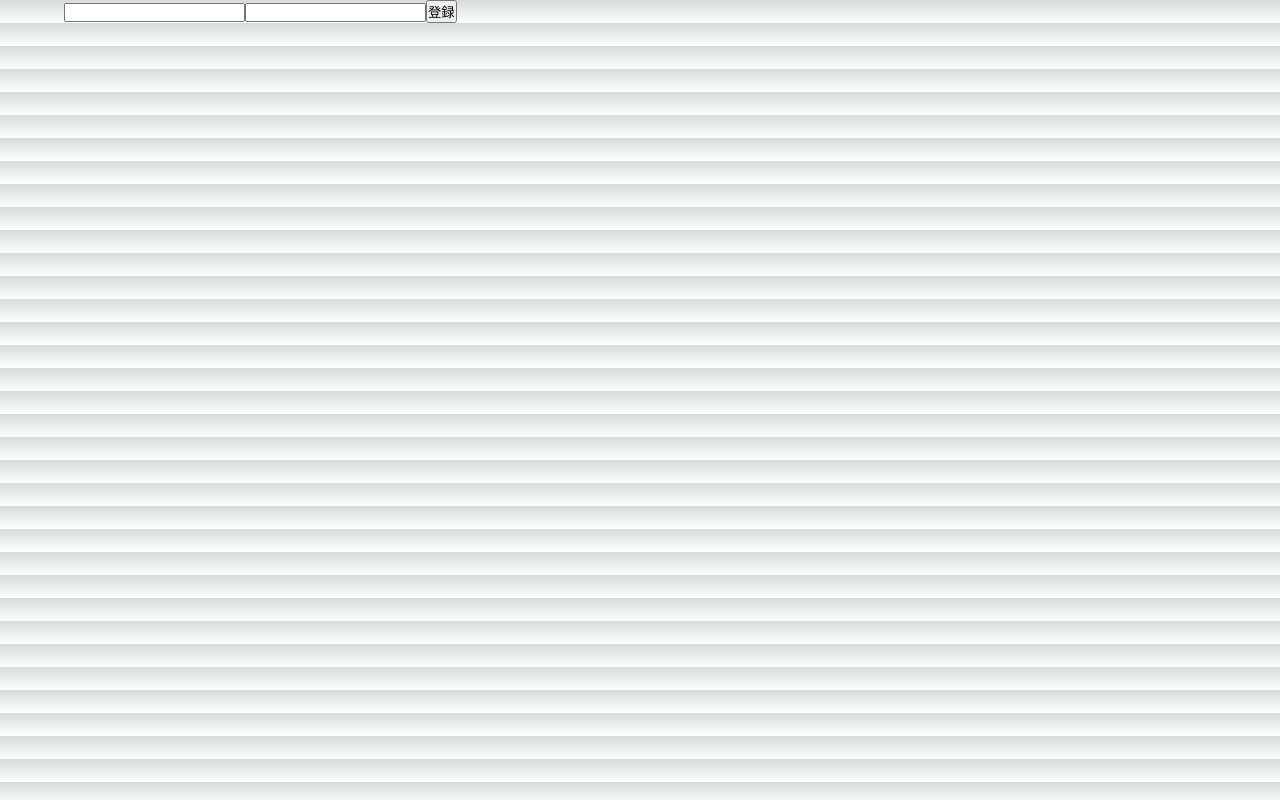
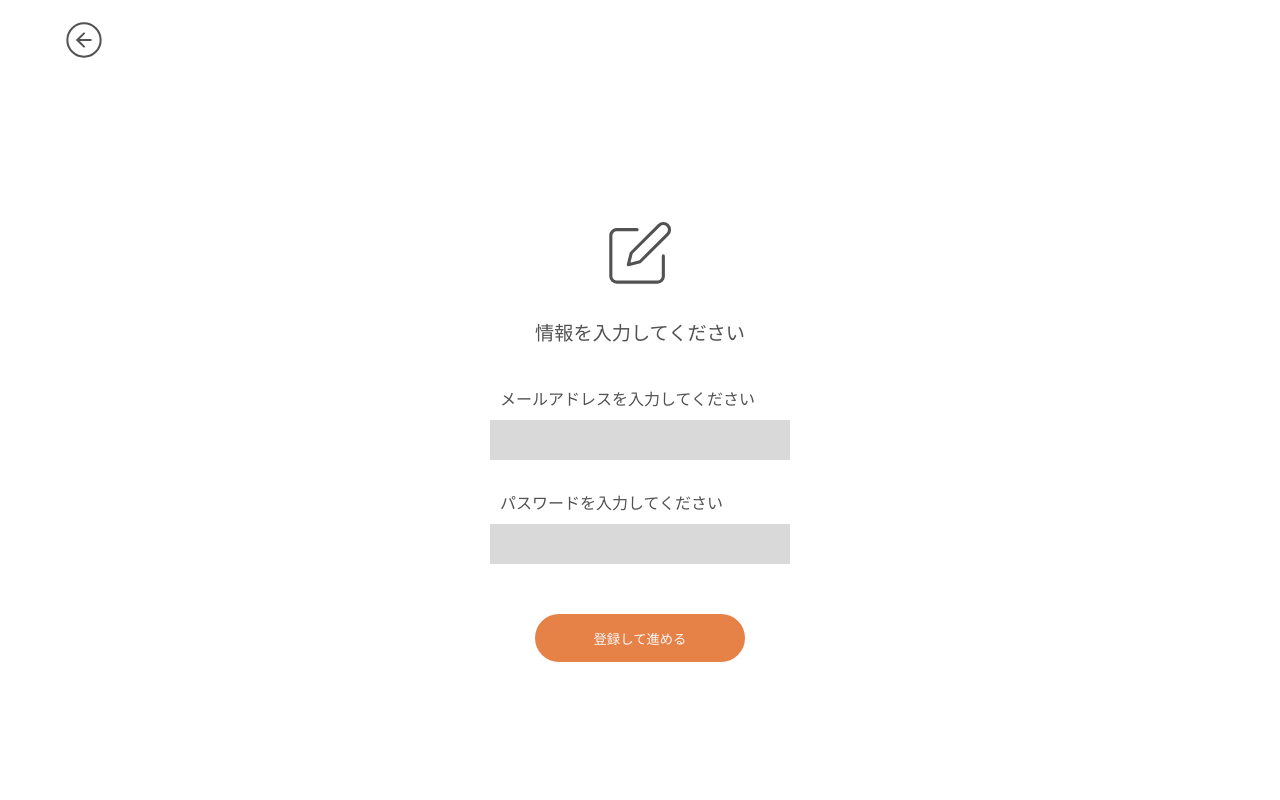
Before and after one commit to LiT-15th-geek/master, a Next.js app in the folder front/app/: page /signup in a window 1280 px wide. Built offline with nearby package versions, Linux system fonts and the light colour scheme.

Commit message:
feat:sign up design todo:post db

```diff
--- /dev/null
+++ b/front/app/src/components/common/Header.tsx
@@ -0,0 +1,12 @@
+import React from "react";
+import Image from "next/image";
+import { useCustomRouter } from "@/hooks/useCustomRouter";
+
+export const Header = () => {
+  const { routerBack } = useCustomRouter();
+  return (
+    <div style={{ width: "100%",height:"10vh",display:"flex",alignItems:"center" }} onClick={routerBack}>
+      <Image src={"/image/leftArrow.svg"} alt="left" width={40} height={40} />
+    </div>
+  );
+};
--- a/front/app/src/hooks/useCustomRouter.ts
+++ b/front/app/src/hooks/useCustomRouter.ts
@@ -6,6 +6,9 @@ export const useCustomRouter = () => {
   const routerPush = (path: string) => {
     router.push(path);
   };
+  const routerBack = () => {
+    router.back();
+  };
 
-  return { routerPush, getQueryId };
+  return { routerPush, routerBack, getQueryId };
 };
--- a/front/app/src/hooks/useFirebase.ts
+++ b/front/app/src/hooks/useFirebase.ts
@@ -122,7 +122,7 @@ export const useFirebase = () => {
       );
 
       // 登録したユーザー情報を返します
-      return result.user;
+      return "success";
     } catch (error) {
       if (error instanceof Error) {
         // エラーの型チェック
--- a/front/app/src/pages/signup.tsx
+++ b/front/app/src/pages/signup.tsx
@@ -1,6 +1,10 @@
+import { Header } from "@/components/common/Header";
 import { useFirebase } from "@/hooks/useFirebase";
-import React from "react";
+import React, { useState } from "react";
 import { useForm } from "react-hook-form";
+import Image from "next/image";
+import styles from "@/styles/SignUp.module.css";
+import { useCustomRouter } from "@/hooks/useCustomRouter";
 
 type Inputs = {
   email: string;
@@ -13,19 +17,61 @@ const Signup = () => {
     register,
     formState: { errors },
   } = useForm<Inputs>();
-  const onSubmit = (data: Inputs) => {
-    console.log(data);
+  const [error, setError] = useState("");
+  const {routerPush} =useCustomRouter()
 
-    emailSignUp(data.email, data.password);
+  const onSubmit = async (data: Inputs) => {
+    try {
+      const result = await emailSignUp(data.email, data.password);
+      console.log(result);
+      if (result === "success") {
+        setError("");
+        // todo:signup後に確認画面に遷移する
+        // DBにアカウント登録する処理を書く
+        routerPush("/login");
+        return;
+      }
+      if (result === "auth/invalid-email") {
+        setError("メールアドレスの形式が正しくありません");
+      }
+      if (result === "auth/weak-password") {
+        setError("パスワードは6文字以上で入力してください");
+      }
+      if (result === "auth/email-already-in-use") {
+        setError("このメールアドレスは既に使われています");
+      }
+    } catch (error) {
+      console.log(error);
+    }
   };
+  // todo:確認用のパスワードを入力させる
   return (
-    <form onSubmit={handleSubmit(onSubmit)}>
-      <input type="text" {...register("email", { required: true })} />
-      {errors.email && <span>This field is required</span>}
-      <input type="password" {...register("password", { required: true })} />
-      {errors.password && <span>This field is required</span>}
-      <button type="submit">登録</button>
-    </form>
+    <>
+      <Header />
+      <div className={styles.container}>
+        <Image src="/image/edit.svg" width={70} height={70} alt="edit_icon" />
+        <p className={styles.main_text}>情報を入力してください</p>
+        <form onSubmit={handleSubmit(onSubmit)} className={styles.form}>
+          <label>
+            <p>メールアドレスを入力してください</p>
+            <input type="text" {...register("email", { required: true })} />
+          </label>
+          {errors.email && <span>This field is required</span>}
+          <label>
+            <p>パスワードを入力してください</p>
+            <input
+              type="password"
+              {...register("password", { required: true })}
+            />
+          </label>
+          {errors.password && <span>This field is required</span>}
+          {error && <span style={{color:"red"}}>{error}</span>}
+          <button type="submit" className={styles.submit_button}>
+            登録して進める
+          </button>
+        </form>
+      </div>
+    </>
   );
 };
 
--- /dev/null
+++ b/front/app/src/styles/SignUp.module.css
@@ -0,0 +1,41 @@
+.container {
+  display: flex;
+  justify-content: center;
+  align-items: center;
+  flex-direction: column;
+  height: 90vh;
+  gap: 30px;
+}
+.container p {
+  color: #525252;
+}
+.form {
+  display: flex;
+  align-items: center;
+  flex-direction: column;
+}
+.form input {
+  width: 300px;
+  height: 40px;
+  border: none;
+  background-color: #d9d9d9;
+  margin-bottom: 20px;
+  padding-left: 10px;
+  font-size: 16px;
+  color: #525252;
+}
+.main_text {
+  font-size: 1.2rem;
+}
+.form label p {
+  margin: 10px;
+}
+.submit_button {
+  width: 210px;
+  height: 48px;
+  border-radius: 24px;
+  background: #e68147;
+  border: none;
+  color: #f9f9f9;
+  margin: 30px 0 0 0;
+}
--- a/front/app/src/styles/globals.css
+++ b/front/app/src/styles/globals.css
@@ -86,13 +86,6 @@ body {
 }
 
 body {
-  color: rgb(var(--foreground-rgb));
-  background: linear-gradient(
-      to bottom,
-      transparent,
-      rgb(var(--background-end-rgb))
-    )
-    rgb(var(--background-start-rgb));
   padding-left: 5vw;
   padding-right: 5vw;
 }
@@ -104,6 +97,6 @@ a {
 
 @media (prefers-color-scheme: dark) {
   html {
-    color-scheme: dark;
+    color-scheme: #F9F9F9;
   }
 }
```
Also changed, not shown: front/app/public/image/edit.svg (added).
